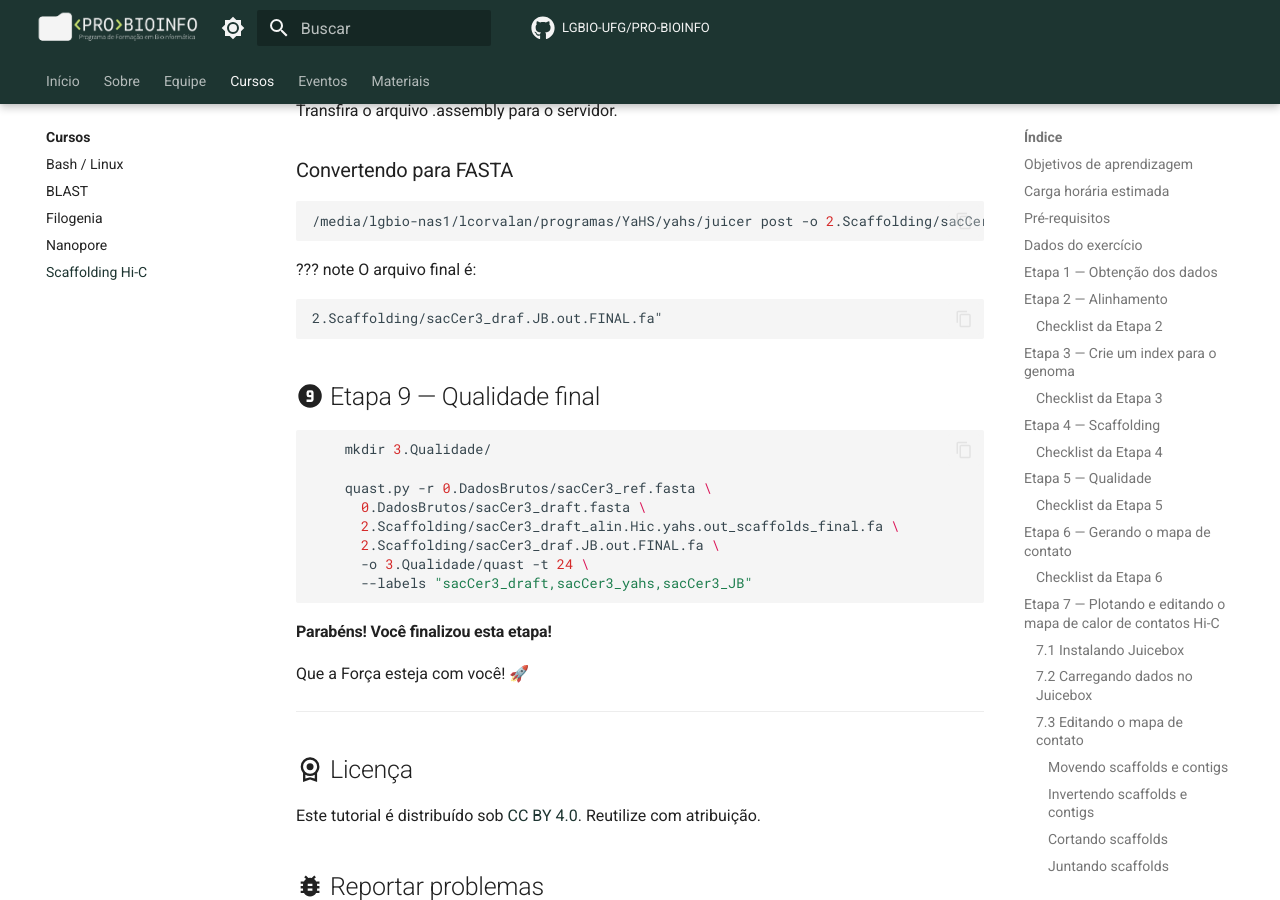
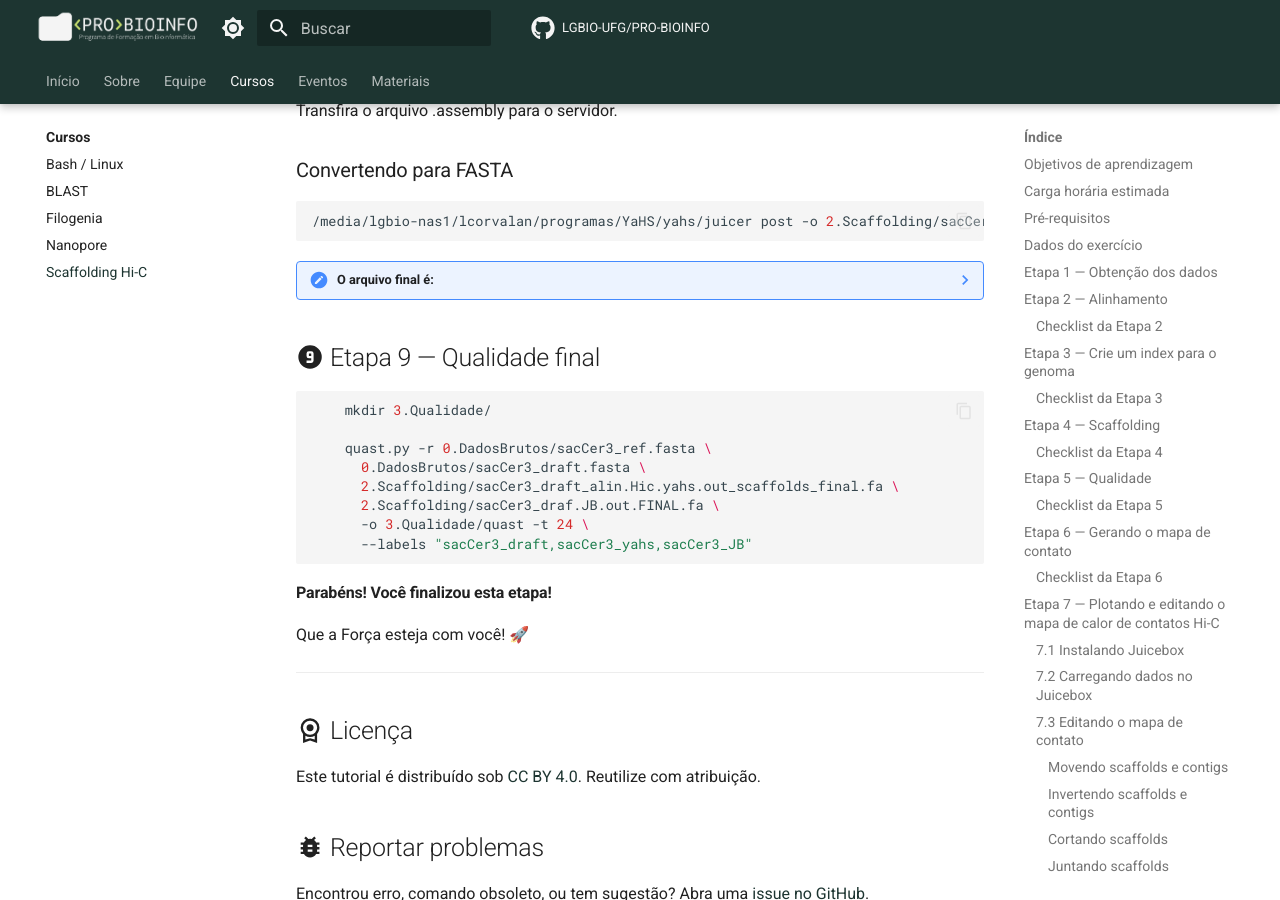
Before and after one commit to LGBIO-UFG/PRO-BIOINFO, an MkDocs documentation site: the page built from docs/cursos/hic_scaffolding/index.md, in a window 1280 px wide and 900 px high, scrolled down 6532 px. Built offline with MkDocs 1.6.1 and Material for MkDocs 9.7.7, drawn with Linux system fonts in a browser that asks for light colours; comment, search, counter and statistics services are not loaded.

Commit message:
Fix formatting of final file note in documentation

````diff
--- a/docs/cursos/hic_scaffolding/index.md
+++ b/docs/cursos/hic_scaffolding/index.md
@@ -230,7 +230,7 @@ Transfira o arquivo .assembly para o servidor.
 
 ```
 
-??? note O arquivo final é:
+??? note "O arquivo final é:"
 
     2.Scaffolding/sacCer3_draf.JB.out.FINAL.fa"
 
````
